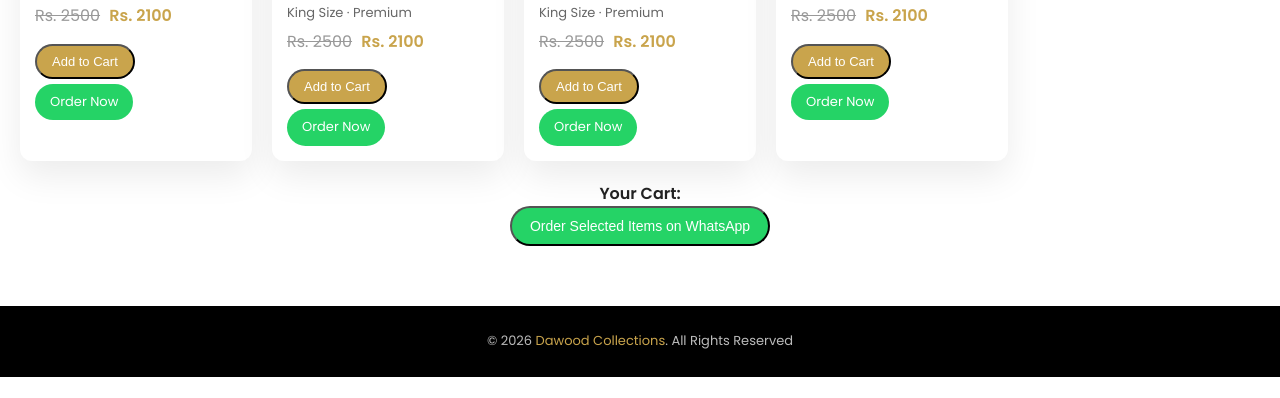
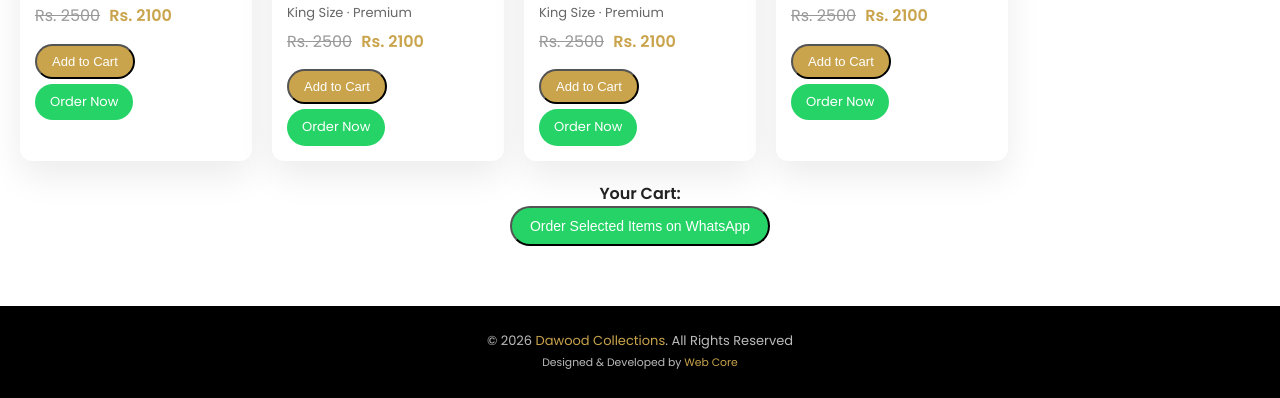
Before and after one commit to ahmedsids/dawood-collections, a plain HTML site: page products.html in a window 1280 px wide. Shown: the part 1573-1971 px from the top of the page. Before the commit the page ends 1950 px from the top, so only its background shows below. Drawn offline with nearby package versions, Linux system fonts and the light colour scheme.

Commit message:
Add files via upload

```diff
--- a/products.html
+++ b/products.html
@@ -124,7 +124,10 @@ footer span{color:var(--gold);}
 </section>
 
 <footer>
-  <p>© 2026 <span>Dawood Collections</span>. All Rights Reserved</p>
+  <p>
+    © 2026 <span>Dawood Collections</span>. All Rights Reserved <br>
+    <small>Designed & Developed by <span>Web Core</span></small>
+  </p>
 </footer>
 
 <script>
```
